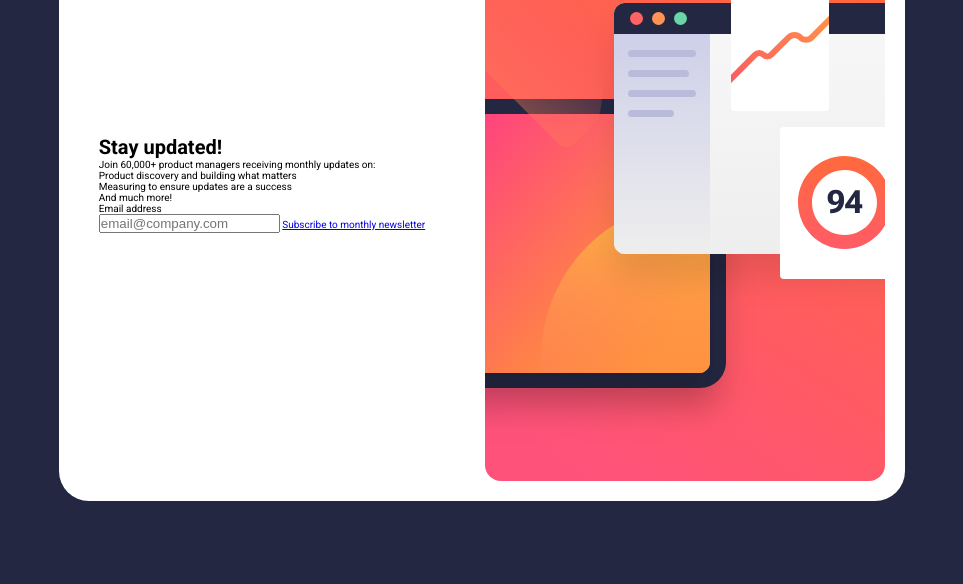
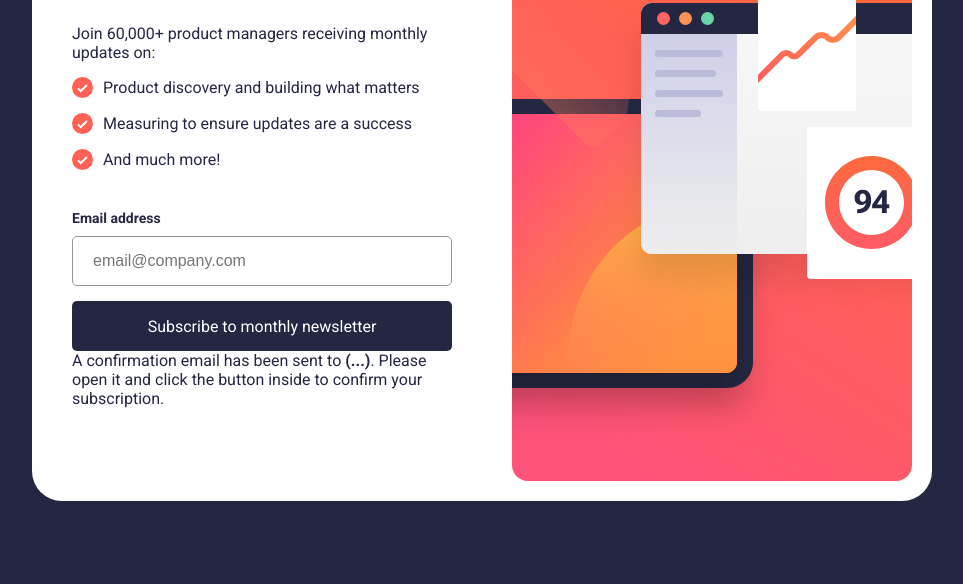
Before and after one commit to filipmarcinkowski/fm-ch20, a plain HTML site: page index.html in a window 1280 px wide. Shown: the part 216-800 px from the top of the page, without its empty margins (158-1121 px from the left). Drawn offline with Linux system fonts and the light colour scheme.

Commit message:
seting email local storage

```diff
--- a/index.html
+++ b/index.html
@@ -19,7 +19,7 @@
     </title>
   </head>
   <body>
-    <main class="main-container">
+    <main class="main-container main">
       <div class="container__img">
         <img
           class="image"
@@ -28,33 +28,53 @@
         />
       </div>
       <div class="container__sign-up">
-        <h1>Stay updated!</h1>
-        <p>Join 60,000+ product managers receiving monthly updates on:</p>
-        <p class="benefits">Product discovery and building what matters</p>
-        <p class="benefits">Measuring to ensure updates are a success</p>
-        <p class="benefits">And much more!</p>
-        <div class="email__label-box">
+        <h1 class="margin__b-l">Stay updated!</h1>
+        <p class="margin__b-m">
+          Join 60,000+ product managers receiving monthly updates on:
+        </p>
+
+        <ul class="margin__b-l">
+          <li class="benefits margin__b-m">
+            <img
+              class="icon"
+              src="./assets/images/icon-list.svg"
+              alt="white list icon on orange background"
+            />
+            <p>Product discovery and building what matters</p>
+          </li>
+          <li class="benefits margin__b-m">
+            <img
+              class="icon"
+              src="./assets/images/icon-list.svg"
+              alt="white list icon on orange background"
+            />
+            <p>Measuring to ensure updates are a success</p>
+          </li>
+          <li class="benefits margin__b-m">
+            <img
+              class="icon"
+              src="./assets/images/icon-list.svg"
+              alt="white list icon on orange background"
+            />
+            <p>And much more!</p>
+          </li>
+        </ul>
+
+        <div class="email__label-box margin__b-s">
           <p class="email__label">Email address</p>
-          <p class="email__label-error hidden"></p>
+          <p class="email__label-error hidden">valid email required</p>
         </div>
-        <input placeholder="email@company.com" type="email" class="input" />
-        <a href="./thx-side.html" class="btn"
+        <input
+          placeholder="email@company.com"
+          type="email"
+          class="input margin__b-m"
+        />
+        <a href="./thx-side.html" class="btn btn-subscribe"
           >Subscribe to monthly newsletter</a
         >
       </div>
     </main>
-    <!-- Sign-up form start -->
 
-    <!-- Sign-up form end -->
-
-    <!-- Success message start -->
-
-    <!-- Thanks for subscribing! A confirmation ema
-      git il has been sent to
-    ash@loremcompany.com. Please open it and click the button inside to confirm
-    your subscription. Dismiss message -->
-
-    <!-- Success message end -->
     <script src="./script.js"></script>
   </body>
 </html>
--- a/script.js
+++ b/script.js
@@ -0,0 +1,67 @@
+'use strict';
+const subBtn = document.querySelector('.btn-subscribe');
+const inputField = document.querySelector('.input');
+const showError = document.querySelector('.email__label-error');
+// const text = document.querySelector('.thx');
+
+const text = document.querySelector('.container__sign-up');
+
+let email;
+
+const checkAdress = function (e) {
+  e.preventDefault();
+  const input = inputField.value;
+  console.log('przycisk został nacisniety');
+
+  const a = input.slice(0, input.indexOf('@')).length;
+  const b = input.slice(input.indexOf('@'), input.indexOf('.')).length;
+  const c = input.slice(input.indexOf('.'), input.length).length;
+
+  const isEmail = input.includes('@', '.');
+  const correctEmail = a >= 1 && b >= 3 && c >= 3;
+
+  if (input === '') {
+    inputField.classList.add('input__error');
+    showError.classList.remove('hidden');
+    console.log('wpisz adres');
+  } else if (!isEmail || !correctEmail) {
+    inputField.classList.add('input__error');
+    showError.classList.remove('hidden');
+    console.log('zły adres');
+  } else if (isEmail && correctEmail) {
+    localStorage.setItem('email', JSON.stringify(inputField.value));
+    window.location.href = './thx-side.html';
+  }
+};
+
+subBtn.addEventListener('click', checkAdress);
+
+// second page //////////////////////////////////////////
+
+const subEmail = localStorage.getItem('email');
+
+const insertHTML = `<p class="margin__b-l">
+    A confirmation email has been sent to
+<strong>(...)</strong>. Please open it and click the
+button inside to confirm your subscription.
+</p>`;
+
+text.insertAdjacentHTML('beforeend', insertHTML);
+
+// document.addEventListener('DOMContentLoaded', function () {
+//   const subEmail = localStorage.getItem('email');
+//   if (email) {
+//     const text = document.querySelector('.thx');
+//     insertEmail(subEmail, text);
+//   }
+// });
+
+// const insertEmail = function (email, el) {
+//   const insertHTML = `<p class="margin__b-l">
+//     A confirmation email has been sent to
+// <strong>${email}</strong>. Please open it and click the
+// button inside to confirm your subscription.
+// </p>`;
+
+//   el.insertAdjacentHTML('beforeend', insertHTML);
+// };
--- a/style.css
+++ b/style.css
@@ -11,7 +11,7 @@ html {
 body {
   font-family: 'Roboto', sans-serif;
   font-weight: 400;
-  font-style: normal;
+  /* font-style: normal; */
   background-color: var(--clr-neutral-900);
   display: flex;
   justify-content: center;
@@ -22,19 +22,37 @@ body {
 
 :root {
   --clr-primary: hsl(4, 100%, 67%);
+  --clr-primary-light: hsl(4, 100%, 92%);
+  --clr-secondary: hsl(306, 100%, 67%);
 
   --clr-neutral-900: hsl(234, 29%, 20%);
   --clr-neutral-600: hsl(235, 18%, 26%);
   --clr-neutral-300: hsl(231, 7%, 60%);
   --clr-neutral-000: hsl(0, 0%, 100%);
+
+  /* margins */
+
+  --mb-s: 1rem;
+  --mb-m: 1.5rem;
+  --mb-l: 4rem;
 }
 
 .main-container {
   background-color: var(--clr-neutral-000);
+  border-radius: 3rem;
+  color: var(--clr-neutral-900);
+  font-size: 1.6rem;
+}
+
+.main {
   display: flex;
   flex-direction: row-reverse;
-  max-width: 100rem;
-  border-radius: 3rem;
+  max-width: 90rem;
+}
+
+.thx {
+  padding: 4rem;
+  max-width: 50rem;
 }
 
 /* IMAGE CONTAINER */
@@ -51,3 +69,86 @@ body {
 .container__sign-up {
   margin: auto 4rem;
 }
+
+h1,
+h3 {
+  font-size: 5.5rem;
+  font-weight: 700;
+}
+
+.benefits {
+  list-style: none;
+  display: flex;
+  align-items: center;
+  gap: 1rem;
+}
+
+/* LABELS */
+
+.email__label-box {
+  display: flex;
+  justify-content: space-between;
+  align-items: center;
+  font-size: 1.4rem;
+  font-weight: 700;
+}
+
+.email__label-error {
+  color: var(--clr-primary);
+}
+
+.hidden {
+  display: none;
+}
+
+/* EMAIL AND INPUT */
+
+.input {
+  width: 100%;
+  height: 5rem;
+  text-indent: 2rem;
+  border: 0.1rem solid var(--clr-neutral-300);
+  border-radius: 0.5rem;
+  font-size: 1.6rem;
+  cursor: pointer;
+}
+
+.input__error {
+  border: 0.1rem solid var(--clr-primary);
+  background-color: var(--clr-primary-light);
+  color: var(--clr-primary);
+}
+
+.btn {
+  display: flex;
+  justify-content: center;
+  align-items: center;
+  width: 100%;
+  height: 5rem;
+  text-decoration: none;
+  background-color: var(--clr-neutral-900);
+  border-radius: 0.5rem;
+  color: var(--clr-neutral-000);
+  /* transition: background-color 0.6s; */
+}
+
+.btn:hover {
+  background: linear-gradient(
+    to bottom right,
+    var(--clr-secondary),
+    var(--clr-primary)
+  );
+}
+/* MARGINS */
+
+.margin__b-s {
+  margin-bottom: var(--mb-s);
+}
+.margin__b-m {
+  margin-bottom: var(--mb-m);
+}
+.margin__b-l {
+  margin-bottom: var(--mb-l);
+}
+
+/*  */
```
Also changed, not shown: thx-side.html (+7 -14 lines).
